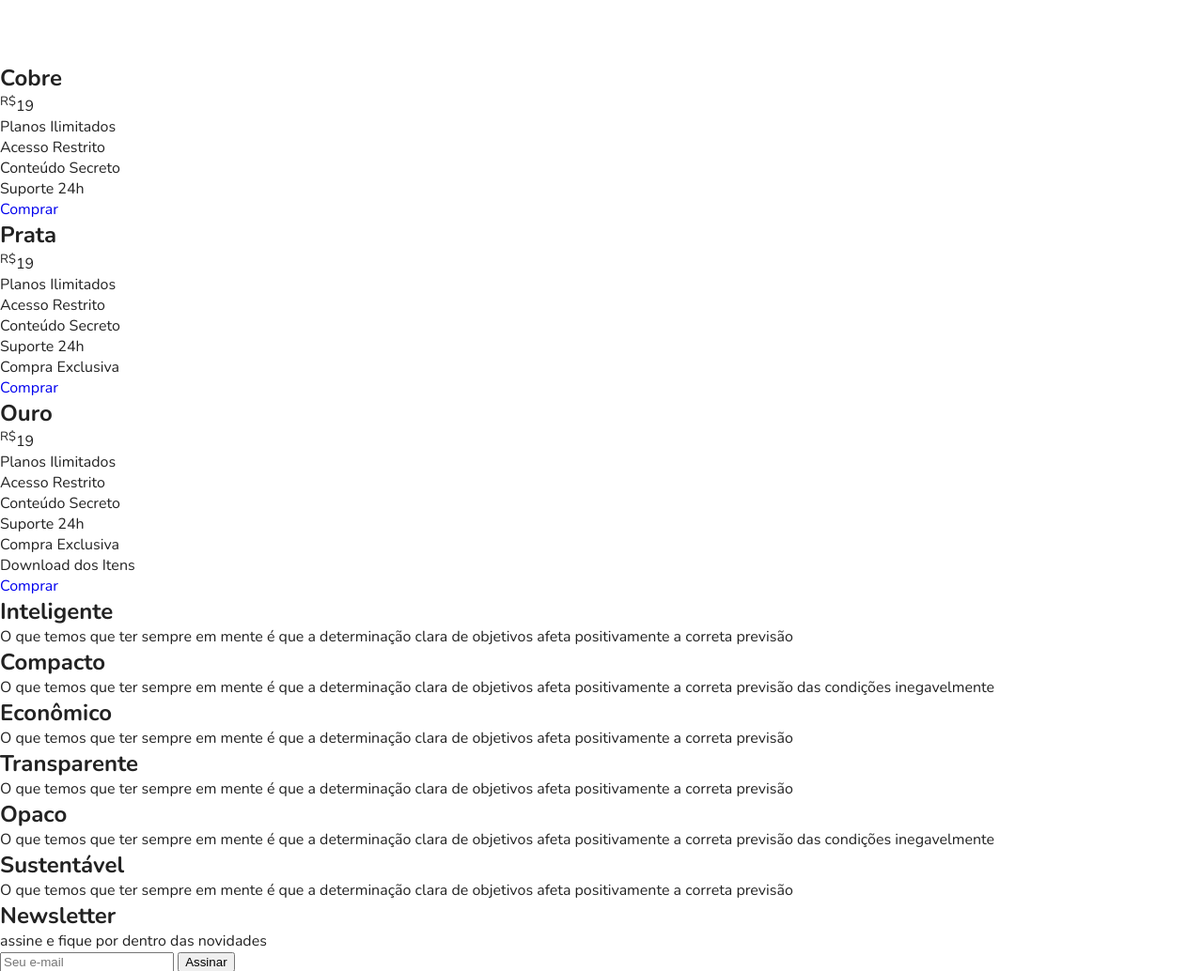
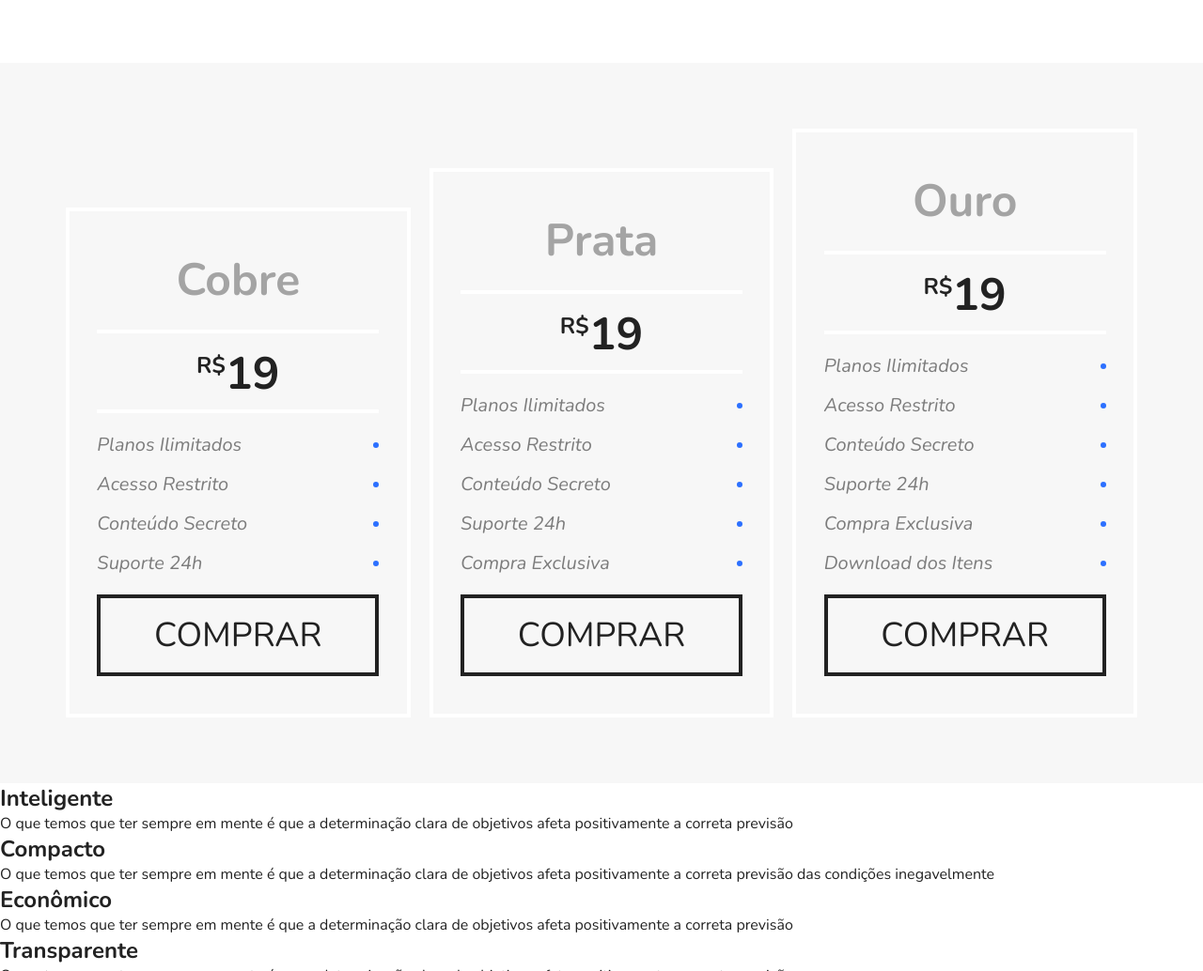
Before and after one commit to RenatoDiniz-git/Flexblog, a plain HTML site: page index.html in a window 1280 px wide. Shown: the part 1754-2788 px from the top of the page at 94% size. Drawn offline with nearby package versions, Linux system fonts and the light colour scheme.

Commit message:
Styling the Prices section

```diff
--- a/css/style.css
+++ b/css/style.css
@@ -173,3 +173,94 @@ img {
 .blue{
     border-top: 8px solid #66d9eb;
 }
+
+/*Preço*/
+.preco{
+    background-color: #f7f7f7;
+    padding: 60px;
+    display: flex;
+    flex-wrap: wrap;
+    align-items: flex-end;
+}
+
+.preco-item{
+    flex: 1 1 260px;
+    border: 4px solid white;
+    padding: 20px;
+    margin: 10px;
+}
+
+.preco-item h2{
+    font-size: 3em;
+    color: #a4a4a4;
+    text-align: center;
+    margin-top: 20px;
+}
+
+.preco-item span{
+    max-width: 300px;
+    margin: 20px auto;
+    display: block;
+    font-size: 3em;
+    text-align: center;
+    font-weight: bold;
+    padding: 10px 0 5px 0;
+    border-top: 4px solid white;
+    border-bottom: 4px solid white;
+}
+
+.preco-item sup{
+    font-size: 1.5rem;
+}
+
+.preco-item ul{
+    max-width: 300px;
+    margin: 20px auto;
+    font-size: 1.25em;
+    font-style: italic;
+    color: #7c7c7c;
+}
+
+.preco-item li{
+    display: flex;
+    justify-content: space-between;
+    align-items: center;
+    margin-bottom: 15px;
+}
+
+.preco-item li::after{
+    content: '';
+    display: block;
+    width: 6px;
+    height: 6px;
+    background-color: #2c70ff;
+    border-radius: 50%;
+}
+
+
+.preco-item a{
+    max-width: 300px;
+    display: block;
+    margin: 20px auto;
+    border: 4px solid;
+    color: #222222;
+    text-transform: uppercase;
+    font-size: 2.25em;
+    padding: 15px 0;
+    text-align: center;
+}
+
+@media (max-width:800px){
+    .preco{
+        padding-left: 10px;
+        padding-right: 10px;
+    }
+
+    .preco .preco-item:nth-child(3){
+        order: -2;
+    }
+
+    .preco .preco-item:nth-child(2){
+        order: -1;
+    }
+}
```
